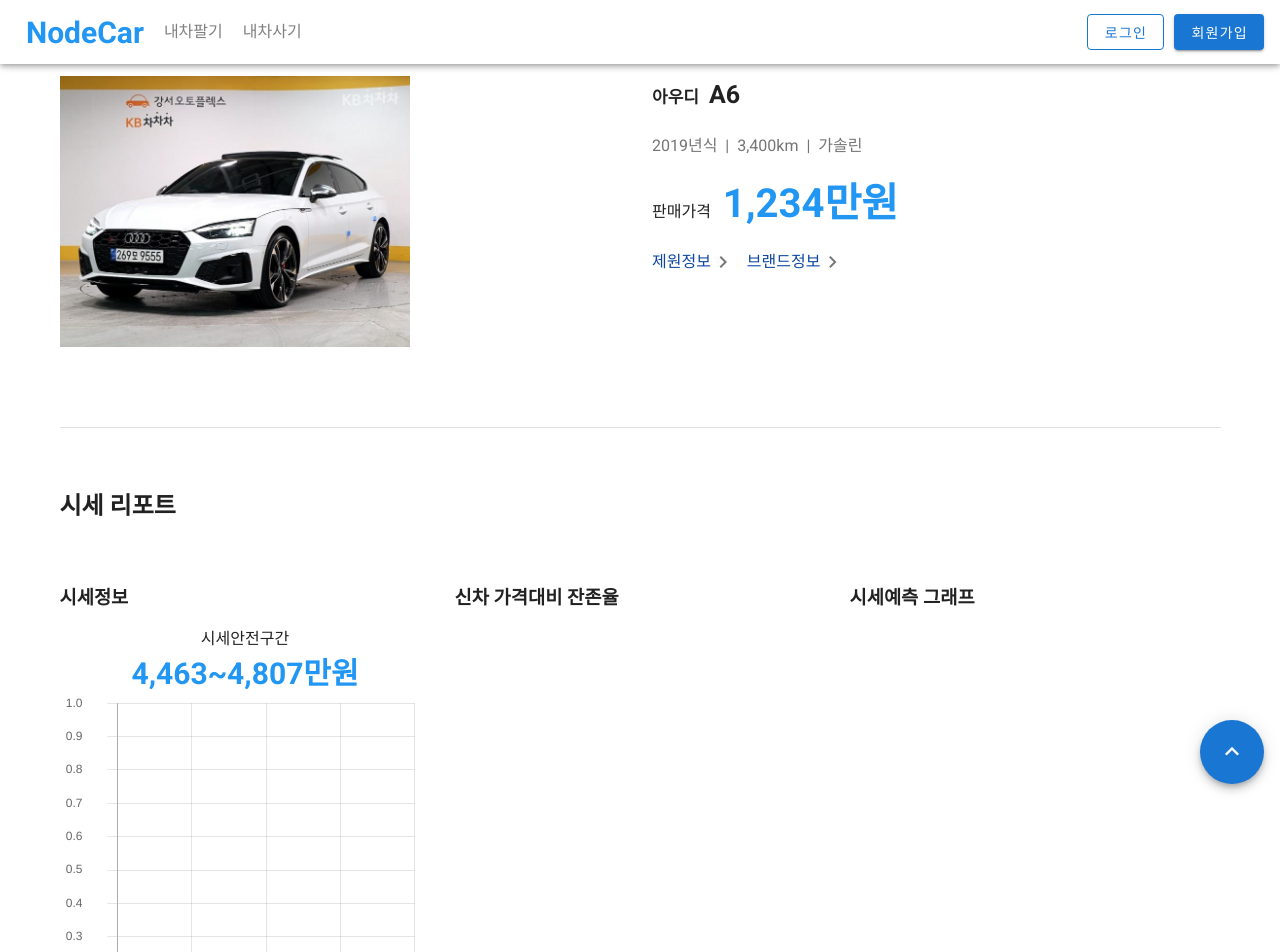
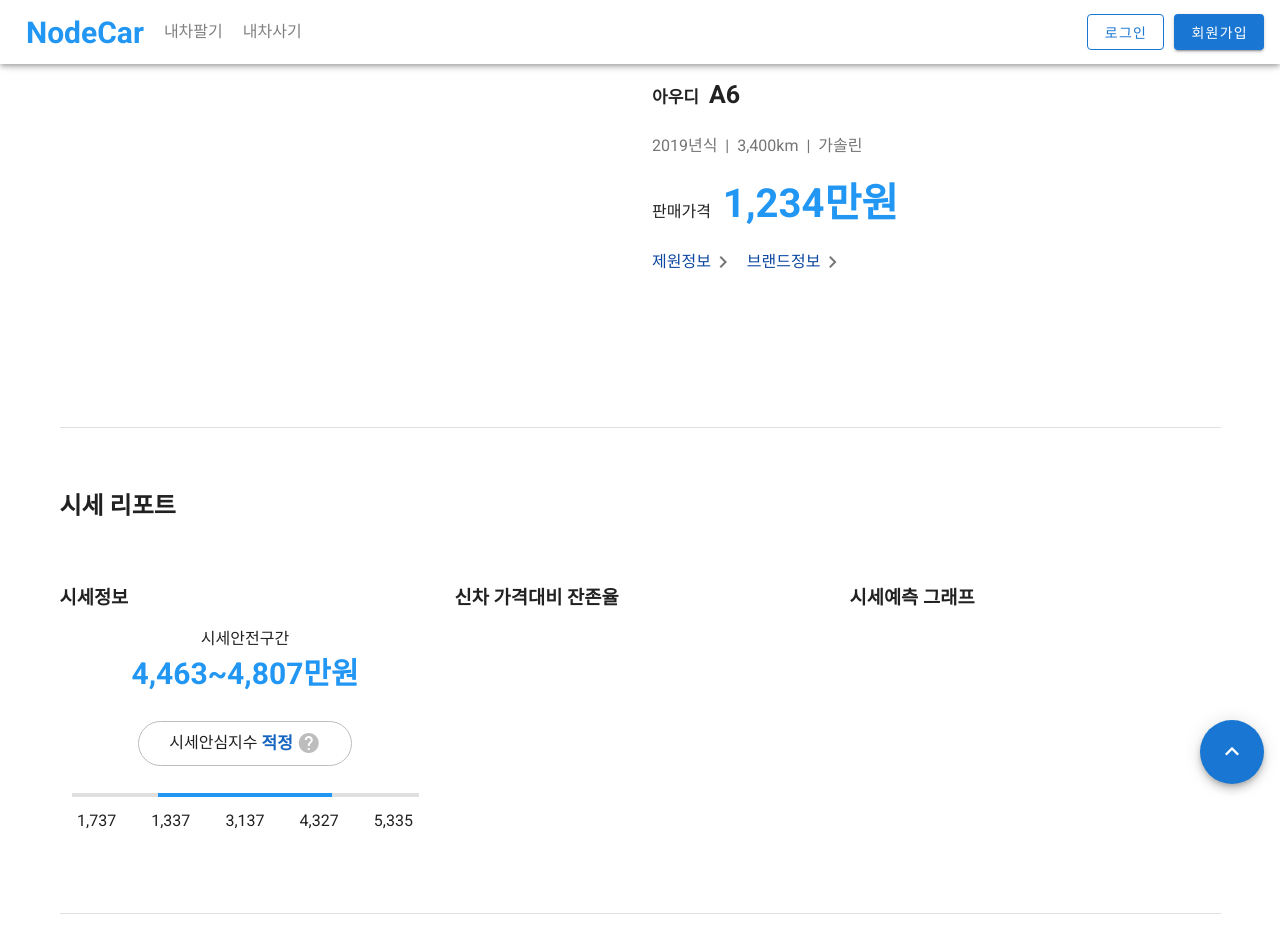
Before and after one commit to joyw93/node-car, a Nuxt app in the folder vue/: page /test in a window 1280 px wide. Shown: the top 952 px of the page. Built offline with nearby package versions, Linux system fonts and the light colour scheme.

Commit message:
price range chart

```diff
--- a/vue/pages/car/_id/chart/PriceRange.vue
+++ b/vue/pages/car/_id/chart/PriceRange.vue
@@ -1,51 +1,102 @@
 <template>
   <div>
-    <canvas id="planet-chart" width="300" height="300"></canvas>
+    <div class="badge">
+      <span id="badge"
+        >시세안심지수&nbsp;<span
+          :style="{ fontSize: '17px', fontWeight: 'bolder', color: '#1565C0' }"
+          >적정</span
+        >&nbsp;
+        <v-tooltip right>
+          <template v-slot:activator="{ on, attrs }">
+            <v-icon v-bind="attrs" v-on="on" id="tooltip-range"
+              >mdi-help-circle</v-icon
+            >
+          </template>
+          <div :style="{padding:'10px'}">
+            <div>시세안심지수란?</div>
+            <div>인공지능이 산출한 중고차</div>
+            <div>시세 가격에 근접할수록</div>
+            <div>시세안심지수가 높습니다.</div>
+          </div>
+        </v-tooltip>
+      </span>
+    </div>
+    <div class="container">
+      <span class="head"></span>
+      <span class="body"></span>
+      <span class="tail"></span>
+    </div>
+
+    <div class="price-text">
+      <span class="price-item">1,737</span>
+      <span class="price-item">1,337</span>
+      <span class="price-item">3,137</span>
+      <span class="price-item">4,327</span>
+      <span class="price-item">5,335</span>
+    </div>
   </div>
 </template>
 
 <script>
-import Chart from "chart.js";
-export default {
-  data() {
-    return {
-      planetChartData: {
-        type: "line",
-        data: {
-          labels: ["2015", "2016", "2017", "2018", "2019"],
-          datasets: [
-            {
-              label: "잔존가치",
-              data: [0, 0, 0, 0, 0, 0, 0, 0],
-              backgroundColor: "rgba(54,73,93,.5)",
-              borderColor: "#36495d",
-              borderWidth: 3,
-            },
-          ],
-        },
-        options: {
-          legend: {
-            display: false,
-          },
-          responsive: true,
-          lineTension: 1,
-          scales: {
-            yAxes: [
-              {
-                ticks: {
-                  beginAtZero: true,
-                  padding: 25,
-                },
-              },
-            ],
-          },
-        },
-      },
-    };
-  },
-  mounted() {
-    const ctx = document.getElementById("planet-chart");
-    new Chart(ctx, this.planetChartData);
-  },
-};
+export default {};
 </script>
+<style scoped>
+.price-item {
+  width: 20%;
+  text-align: center;
+}
+
+.badge {
+  margin-top: 25px;
+  margin-bottom: 10px;
+  display: flex;
+  justify-content: center;
+  align-items: center;
+}
+
+.container {
+  display: flex;
+}
+
+.price-text {
+  display: flex;
+}
+
+.head {
+  height: 4px;
+  margin-top: 5px;
+  background: #e0e0e0;
+  line-height: 0.2em;
+  flex-grow: 1;
+}
+
+.body {
+  height: 4px;
+  margin-top: 5px;
+  background: #2196f3;
+  line-height: 0.2em;
+  flex-grow: 2;
+}
+
+.tail {
+  height: 4px;
+  margin-top: 5px;
+  background: #e0e0e0;
+  line-height: 0.2em;
+  flex-grow: 1;
+}
+
+#badge {
+  display: flex;
+  justify-content: center;
+  align-items: center;
+  border: 1px solid #bdbdbd;
+  height: 45px;
+  padding-left: 30px;
+  padding-right: 30px;
+  border-radius: 30px;
+}
+#tooltip-range {
+  color: #bdbdbd;
+}
+</style>
--- a/vue/pages/test.vue
+++ b/vue/pages/test.vue
@@ -44,9 +44,9 @@
 
 export default {
   computed: {
-    car() {
-      return this.$store.state.load_cars.car;
-    },
+    // car() {
+    //   return this.$store.state.load_cars.car;
+    // },
   },
   components: {
     PriceRange,
```
